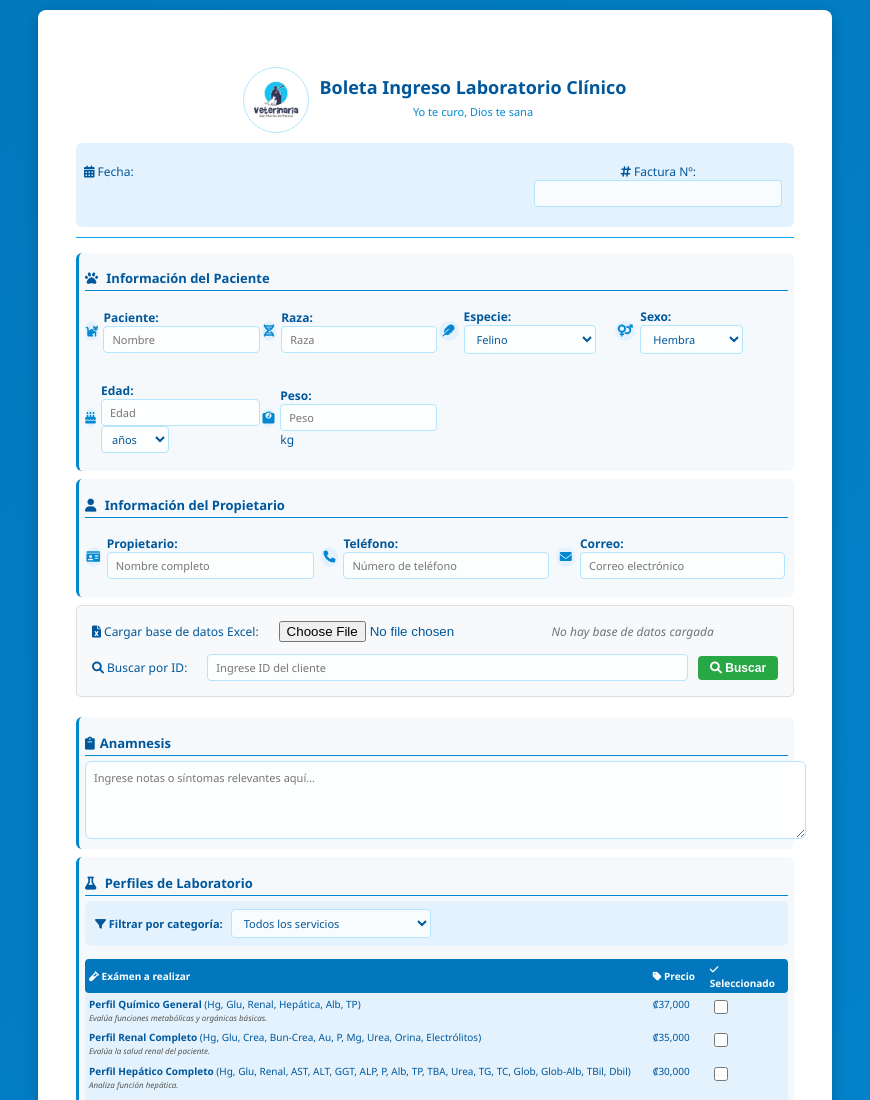
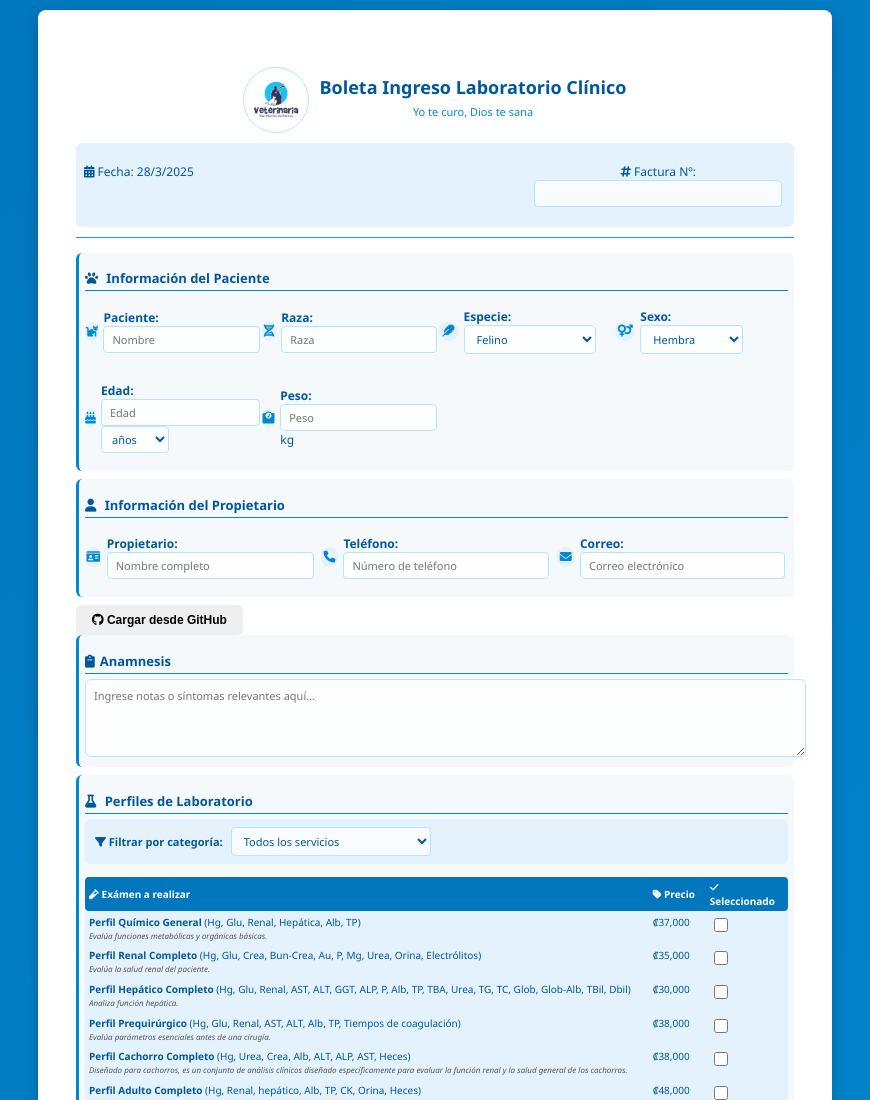
Before and after one commit to SoporteVet/hojalaboratorio, a plain HTML site: page index.html in a window 1280 px wide. Shown: the top 1100 px of the page, without its empty margins (205-1075 px from the left). Drawn offline with nearby package versions, Linux system fonts and the light colour scheme; a script that the page names is missing.

Commit message:
Add files via upload

```diff
--- a/index.html
+++ b/index.html
@@ -94,18 +94,9 @@
                         </div>
                     </div>
                 </section>
-                <div class="excel-integration">
-                    <div class="excel-upload">
-                        <label for="excel-file"><i class="fas fa-file-excel"></i> Cargar base de datos Excel:</label>
-                        <input type="file" id="excel-file" accept=".xlsx,.xls">
-                        <span id="db-status">No hay base de datos cargada</span>
-                    </div>
-                    <div class="id-search">
-                        <label for="customer-id"><i class="fas fa-search"></i> Buscar por ID:</label>
-                        <input type="text" id="customer-id" class="form-input" placeholder="Ingrese ID del cliente">
-                        <button type="button" id="search-btn" class="btn btn-secondary"><i class="fas fa-search"></i> Buscar</button>
-                    </div>
-                </div>
+                <button type="button" id="load-github" class="btn btn-secondary">
+                    <i class="fab fa-github"></i> Cargar desde GitHub
+                </button>
                 <section class="notes-section">
                     <h2><i class="fas fa-clipboard"></i>Anamnesis</h2>
                     <div class="notes-container">
@@ -653,7 +644,7 @@
 async function loadExcelFromGitHub() {
     try {
         // GitHub raw file URL (replace with your own)
-        const gitHubUrl = 'https://raw.githubusercontent.com/yourusername/yourrepo/main/database.xlsx';
+        const gitHubUrl = 'https://github.com/SoporteVet/hojalaboratorio/blob/main/base%20de%20datos.xlsx';
 
         // Fetch the Excel file
         const response = await fetch(gitHubUrl);
```
